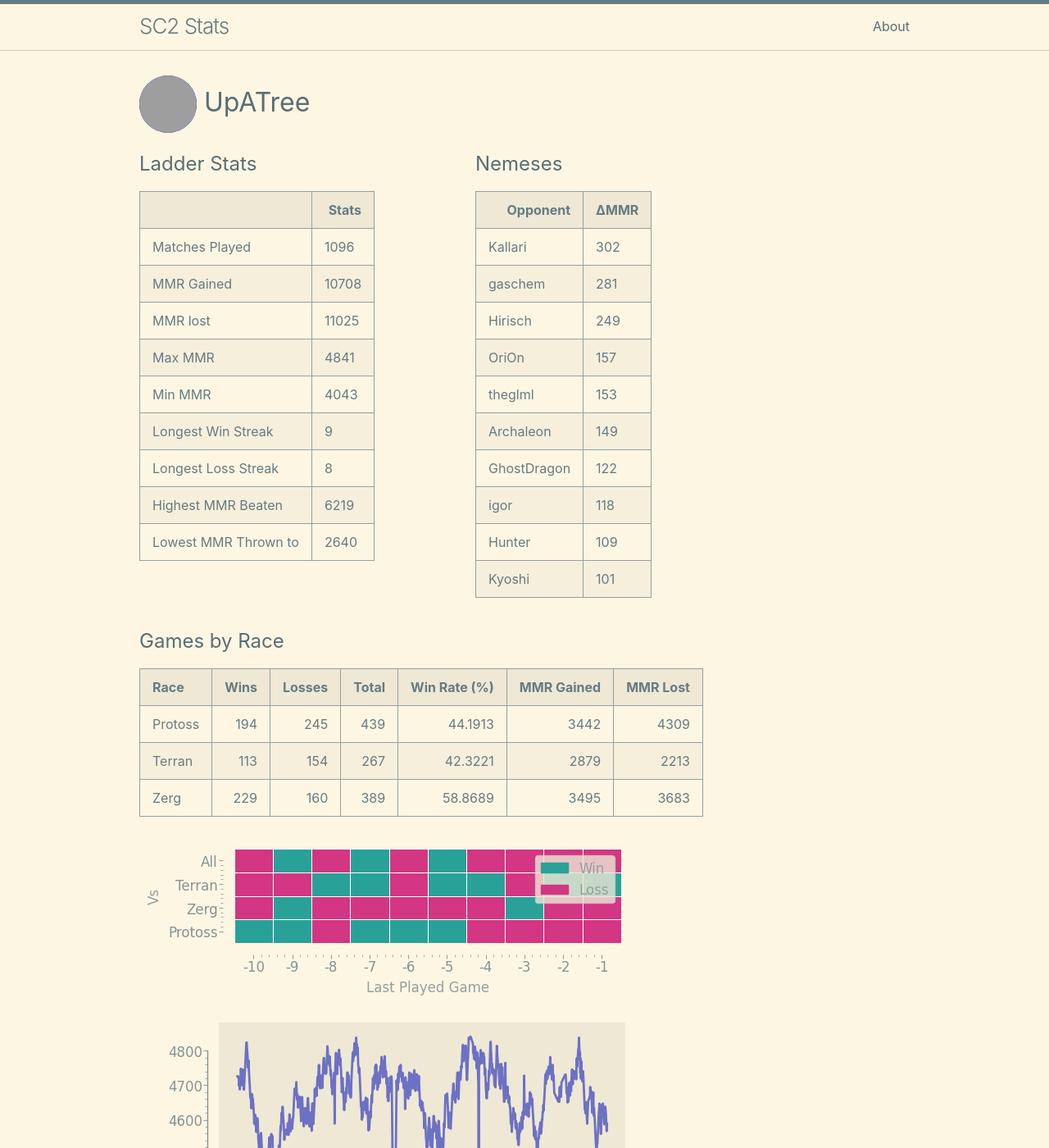
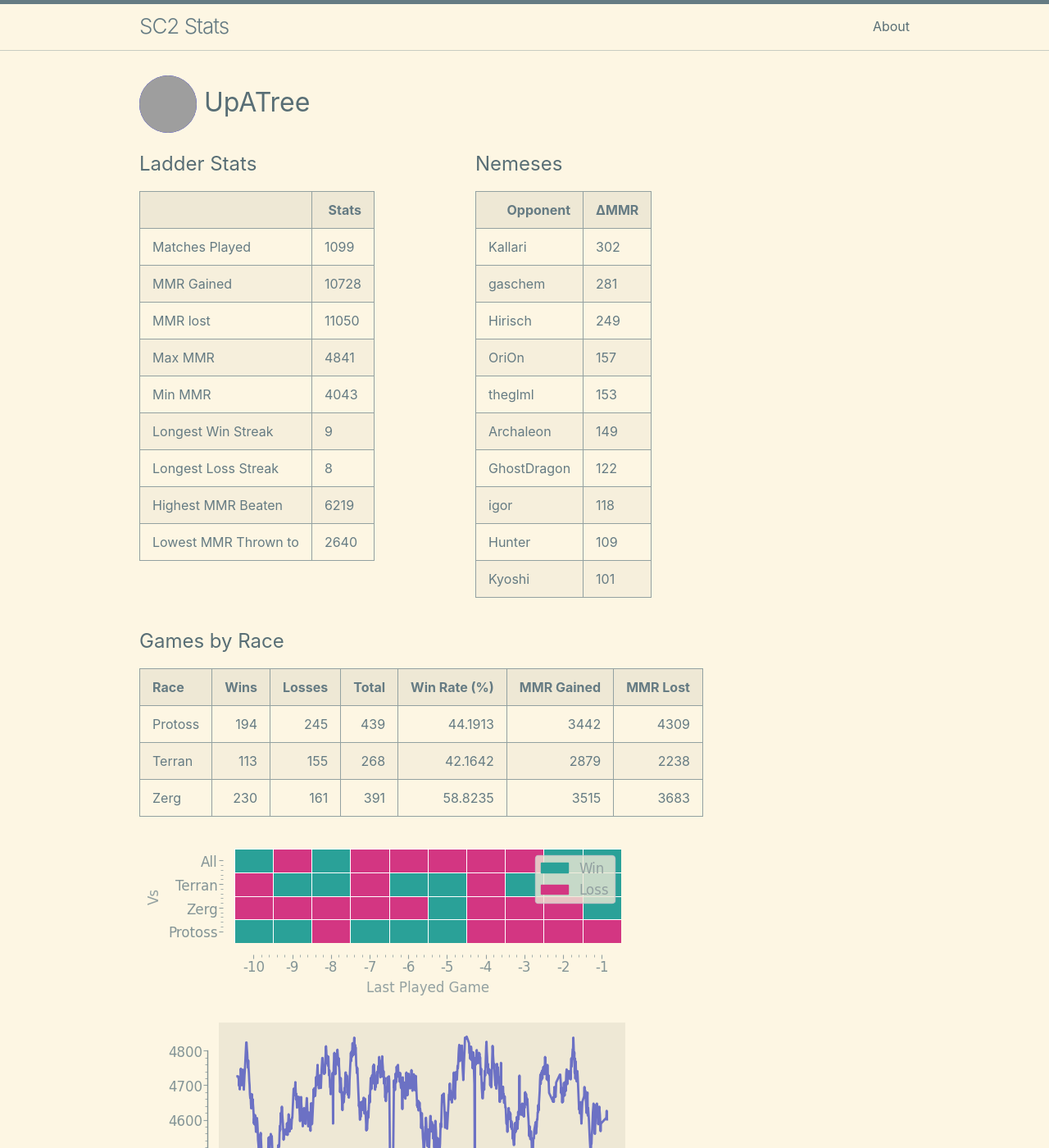
Before and after one commit to kylermurphy/UpATree, a Jekyll site: the page built from docs/index.md, in a window 1280 px wide and 1400 px high. Shown: the whole window at 82% size. Built offline with Jekyll 4.4.1, drawn with Linux system fonts in a browser that asks for light colours; grey boxes are pictures that could not be loaded.

Commit message:
running on push

```diff
--- a/docs/index.md
+++ b/docs/index.md
@@ -18,15 +18,15 @@ layout: home
   <tbody>
     <tr>
       <td>Matches Played</td>
-      <td>1096</td>
+      <td>1099</td>
     </tr>
     <tr>
       <td>MMR Gained</td>
-      <td>10708</td>
+      <td>10728</td>
     </tr>
     <tr>
       <td>MMR lost</td>
-      <td>11025</td>
+      <td>11050</td>
     </tr>
     <tr>
       <td>Max MMR</td>
@@ -115,8 +115,8 @@ layout: home
 | Race    |   Wins |   Losses |   Total |   Win Rate (%) |   MMR Gained |   MMR Lost |
 |:--------|-------:|---------:|--------:|---------------:|-------------:|-----------:|
 | Protoss |    194 |      245 |     439 |        44.1913 |         3442 |       4309 |
-| Terran  |    113 |      154 |     267 |        42.3221 |         2879 |       2213 |
-| Zerg    |    229 |      160 |     389 |        58.8689 |         3495 |       3683 |
+| Terran  |    113 |      155 |     268 |        42.1642 |         2879 |       2238 |
+| Zerg    |    230 |      161 |     391 |        58.8235 |         3515 |       3683 |
 
 ![Games by Race](./assets/gm_hist.png)
 
--- a/log.txt
+++ b/log.txt
@@ -317,3 +317,4 @@ Writing a log file 2025-03-06 19:48:01.
 Writing a log file 2025-03-06 20:24:46.
 Writing a log file 2025-03-06 20:48:22.
 Writing a log file 2025-03-06 21:21:10.
+Writing a log file 2025-03-06 21:48:01.
```
Also changed, not shown: docs/assets/MMR.png, docs/assets/daily.png, docs/assets/gm_hist.png, docs/assets/r_wrt.png, 1 other file.
